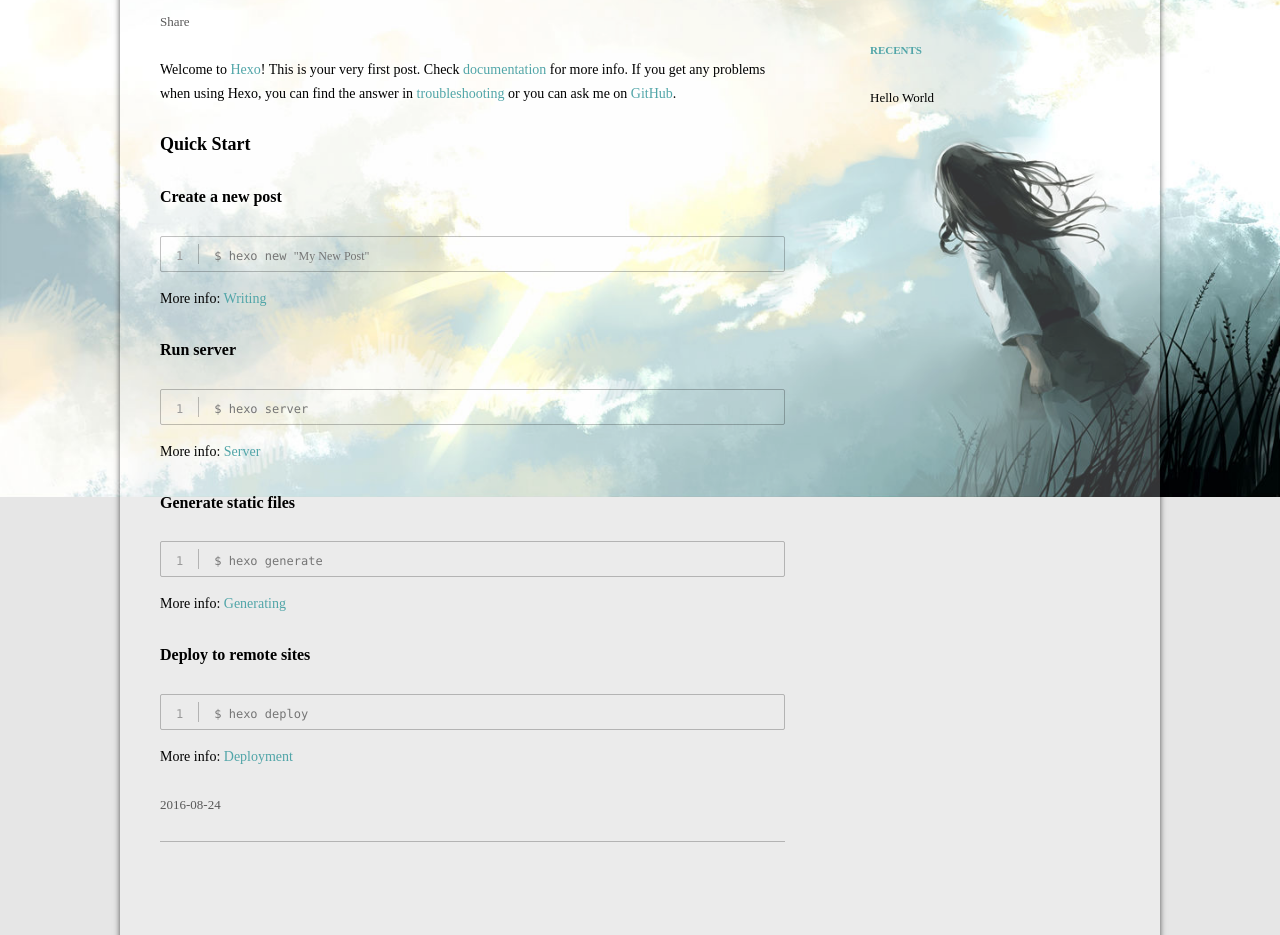
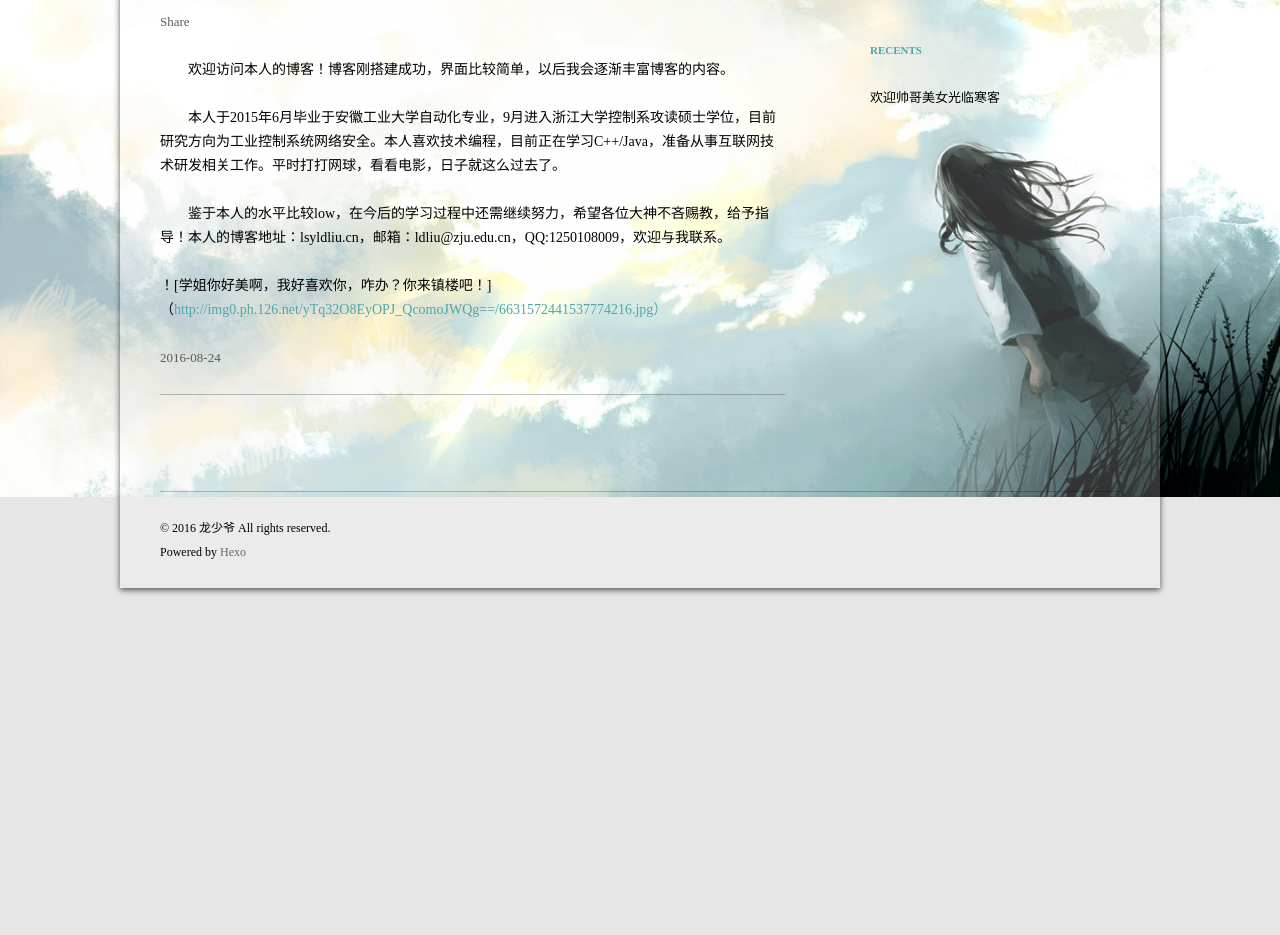
Before and after one commit to lsyldliu/lsyldliu.github.io, a plain HTML site: page 2016/08/24/hello-world/index.html in a window 1280 px wide. Shown: the part 303-1238 px from the top of the page. After the commit the page ends 939 px from the top, so only its background shows below. Drawn offline with Linux system fonts and the light colour scheme.

Commit message:
Site updated: 2016-08-25 17:29:16

```diff
--- a/2016/08/24/hello-world/index.html
+++ b/2016/08/24/hello-world/index.html
@@ -4,7 +4,8 @@
   <meta charset="utf-8">
 
 
-  <meta name="description" content="Welcome to Hexo! This is your very first post. Check documentation for more info. If you get any problems when using Hexo, you can find the answer in " />
+  <meta name="description" content="欢迎访问本人的博客！博客刚搭建成功，界面比较简单，以后我会逐渐丰富博客的内容。
+　　本人于2015年6月毕业于安徽工业大学自动化专业，9月进入浙江大学控制系攻读硕士学位，目前研究方向为工业控制系统网络安全。本人喜欢技术编程，目前正在学习C++/Java，准备从事互联网技术研发相关工作。平时打打网球，" />
 
 
 
@@ -13,21 +14,24 @@
 
 
 
-  <title>Hello World | 龙少爷的博客</title>
+  <title>欢迎帅哥美女光临寒客 | 龙少爷的博客</title>
   <meta name="viewport" content="width=device-width, initial-scale=1, maximum-scale=1">
-  <meta name="description" content="Welcome to Hexo! This is your very first post. Check documentation for more info. If you get any problems when using Hexo, you can find the answer in troubleshooting or you can ask me on GitHub.
-Quick">
+  <meta name="description" content="欢迎访问本人的博客！博客刚搭建成功，界面比较简单，以后我会逐渐丰富博客的内容。
+　　本人于2015年6月毕业于安徽工业大学自动化专业，9月进入浙江大学控制系攻读硕士学位，目前研究方向为工业控制系统网络安全。本人喜欢技术编程，目前正在学习C++/Java，准备从事互联网技术研发相关工作。平时打打网球，看看电影，日子就这么过去了。
+　　鉴于本人的水平比较low，在今后的学习过程中还需继续努力，希望">
 <meta property="og:type" content="article">
-<meta property="og:title" content="Hello World">
+<meta property="og:title" content="欢迎帅哥美女光临寒客">
 <meta property="og:url" content="http://lsyldliu/2016/08/24/hello-world/index.html">
 <meta property="og:site_name" content="龙少爷的博客">
-<meta property="og:description" content="Welcome to Hexo! This is your very first post. Check documentation for more info. If you get any problems when using Hexo, you can find the answer in troubleshooting or you can ask me on GitHub.
-Quick">
-<meta property="og:updated_time" content="2016-08-24T14:54:02.207Z">
+<meta property="og:description" content="欢迎访问本人的博客！博客刚搭建成功，界面比较简单，以后我会逐渐丰富博客的内容。
+　　本人于2015年6月毕业于安徽工业大学自动化专业，9月进入浙江大学控制系攻读硕士学位，目前研究方向为工业控制系统网络安全。本人喜欢技术编程，目前正在学习C++/Java，准备从事互联网技术研发相关工作。平时打打网球，看看电影，日子就这么过去了。
+　　鉴于本人的水平比较low，在今后的学习过程中还需继续努力，希望">
+<meta property="og:updated_time" content="2016-08-25T09:28:52.284Z">
 <meta name="twitter:card" content="summary">
-<meta name="twitter:title" content="Hello World">
-<meta name="twitter:description" content="Welcome to Hexo! This is your very first post. Check documentation for more info. If you get any problems when using Hexo, you can find the answer in troubleshooting or you can ask me on GitHub.
-Quick">
+<meta name="twitter:title" content="欢迎帅哥美女光临寒客">
+<meta name="twitter:description" content="欢迎访问本人的博客！博客刚搭建成功，界面比较简单，以后我会逐渐丰富博客的内容。
+　　本人于2015年6月毕业于安徽工业大学自动化专业，9月进入浙江大学控制系攻读硕士学位，目前研究方向为工业控制系统网络安全。本人喜欢技术编程，目前正在学习C++/Java，准备从事互联网技术研发相关工作。平时打打网球，看看电影，日子就这么过去了。
+　　鉴于本人的水平比较low，在今后的学习过程中还需继续努力，希望">
 
 
     <link rel="icon" href="/css/images/favicon.ico">
@@ -76,28 +80,23 @@ Quick">
 
 
     <h1 class="entry-title article-title">
-      Hello World
+      欢迎帅哥美女光临寒客
     </h1>
 
 
 
         <div class="comments-link">
 
-            <a href="javascript:void(0);" data-url="http://lsyldliu/2016/08/24/hello-world/" data-id="cisa2jqky0000k0g2e5byorw0" class="leave-reply bdsharebuttonbox" data-cmd="more">Share</a>
+            <a href="javascript:void(0);" data-url="http://lsyldliu/2016/08/24/hello-world/" data-id="cisa4nqkt0000jsg2v75fdvu7" class="leave-reply bdsharebuttonbox" data-cmd="more">Share</a>
         </div><!-- .comments-link -->
       </header><!-- .entry-header -->
 
     <div class="entry-content">
 
-        <p>Welcome to <a href="https://hexo.io/" target="_blank" rel="external">Hexo</a>! This is your very first post. Check <a href="https://hexo.io/docs/" target="_blank" rel="external">documentation</a> for more info. If you get any problems when using Hexo, you can find the answer in <a href="https://hexo.io/docs/troubleshooting.html" target="_blank" rel="external">troubleshooting</a> or you can ask me on <a href="https://github.com/hexojs/hexo/issues" target="_blank" rel="external">GitHub</a>.</p>
-<h2 id="Quick-Start"><a href="#Quick-Start" class="headerlink" title="Quick Start"></a>Quick Start</h2><h3 id="Create-a-new-post"><a href="#Create-a-new-post" class="headerlink" title="Create a new post"></a>Create a new post</h3><figure class="highlight bash"><table><tr><td class="gutter"><pre><div class="line">1</div></pre></td><td class="code"><pre><div class="line">$ hexo new <span class="string">"My New Post"</span></div></pre></td></tr></table></figure>
-<p>More info: <a href="https://hexo.io/docs/writing.html" target="_blank" rel="external">Writing</a></p>
-<h3 id="Run-server"><a href="#Run-server" class="headerlink" title="Run server"></a>Run server</h3><figure class="highlight bash"><table><tr><td class="gutter"><pre><div class="line">1</div></pre></td><td class="code"><pre><div class="line">$ hexo server</div></pre></td></tr></table></figure>
-<p>More info: <a href="https://hexo.io/docs/server.html" target="_blank" rel="external">Server</a></p>
-<h3 id="Generate-static-files"><a href="#Generate-static-files" class="headerlink" title="Generate static files"></a>Generate static files</h3><figure class="highlight bash"><table><tr><td class="gutter"><pre><div class="line">1</div></pre></td><td class="code"><pre><div class="line">$ hexo generate</div></pre></td></tr></table></figure>
-<p>More info: <a href="https://hexo.io/docs/generating.html" target="_blank" rel="external">Generating</a></p>
-<h3 id="Deploy-to-remote-sites"><a href="#Deploy-to-remote-sites" class="headerlink" title="Deploy to remote sites"></a>Deploy to remote sites</h3><figure class="highlight bash"><table><tr><td class="gutter"><pre><div class="line">1</div></pre></td><td class="code"><pre><div class="line">$ hexo deploy</div></pre></td></tr></table></figure>
-<p>More info: <a href="https://hexo.io/docs/deployment.html" target="_blank" rel="external">Deployment</a></p>
+        <p>　　欢迎访问本人的博客！博客刚搭建成功，界面比较简单，以后我会逐渐丰富博客的内容。</p>
+<p>　　本人于2015年6月毕业于安徽工业大学自动化专业，9月进入浙江大学控制系攻读硕士学位，目前研究方向为工业控制系统网络安全。本人喜欢技术编程，目前正在学习C++/Java，准备从事互联网技术研发相关工作。平时打打网球，看看电影，日子就这么过去了。</p>
+<p>　　鉴于本人的水平比较low，在今后的学习过程中还需继续努力，希望各位大神不吝赐教，给予指导！本人的博客地址：lsyldliu.cn，邮箱：ldliu@zju.edu.cn，QQ:1250108009，欢迎与我联系。</p>
+<p>！[学姐你好美啊，我好喜欢你，咋办？你来镇楼吧！]（<a href="http://img0.ph.126.net/yTq32O8EyOPJ_QcomoJWQg==/6631572441537774216.jpg）" target="_blank" rel="external">http://img0.ph.126.net/yTq32O8EyOPJ_QcomoJWQg==/6631572441537774216.jpg）</a></p>
 
 
     </div><!-- .entry-content -->
@@ -142,7 +141,7 @@ Quick">
       <ul>
 
           <li>
-            <a href="/2016/08/24/hello-world/">Hello World</a>
+            <a href="/2016/08/24/hello-world/">欢迎帅哥美女光临寒客</a>
           </li>
 
       </ul>
```
Also changed, not shown: archives/2016/08/index.html (+2 -2 lines), archives/2016/index.html (+2 -2 lines), archives/index.html (+2 -2 lines), index.html (+7 -12 lines).
